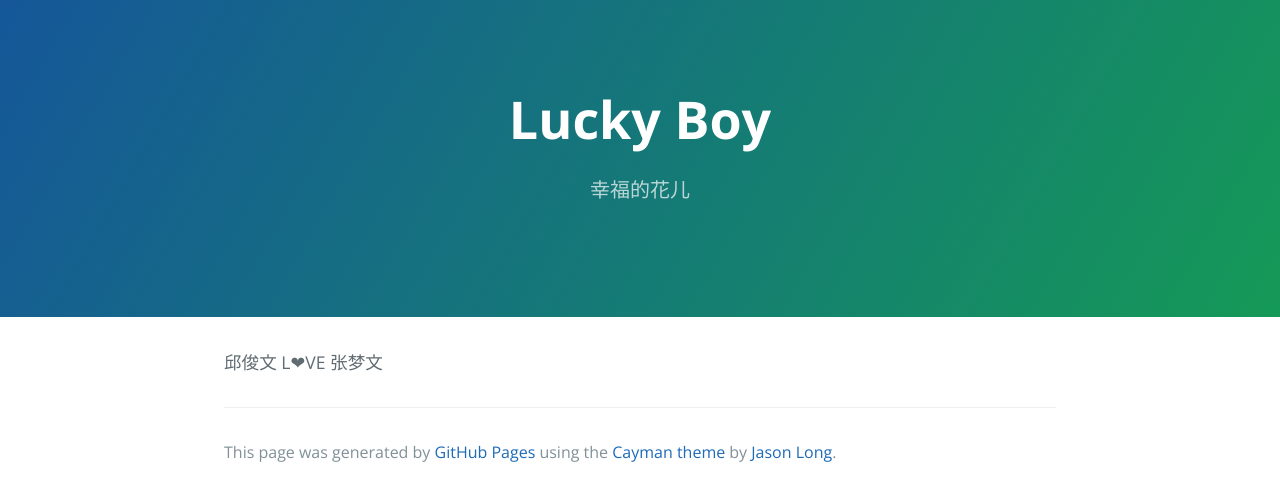
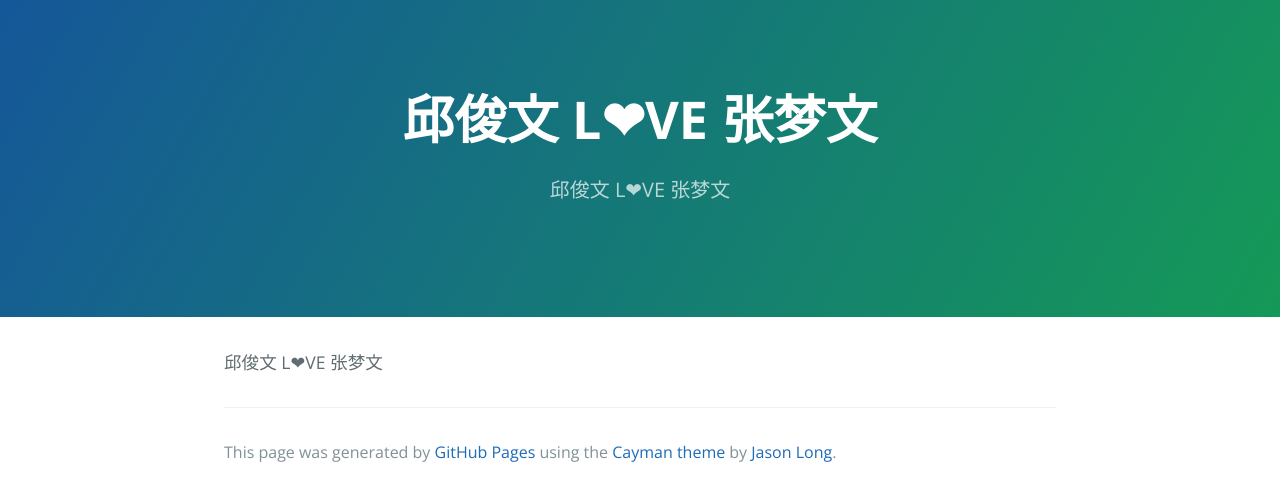
Before and after one commit to qiujunwen123/qiujunwen123.github.io, a plain HTML site: page index.html in a window 1280 px wide. Drawn offline with nearby package versions, Linux system fonts and the light colour scheme.

Commit message:
Replace master branch with page content via GitHub

```diff
--- a/index.html
+++ b/index.html
@@ -2,7 +2,7 @@
 <html lang="en-us">
   <head>
     <meta charset="UTF-8">
-    <title>Lucky Boy by qiujunwen123</title>
+    <title>邱俊文 L❤VE 张梦文 by qiujunwen123</title>
     <meta name="viewport" content="width=device-width, initial-scale=1">
     <link rel="stylesheet" type="text/css" href="stylesheets/normalize.css" media="screen">
     <link href='https://fonts.googleapis.com/css?family=Open+Sans:400,700' rel='stylesheet' type='text/css'>
@@ -11,12 +11,12 @@
   </head>
   <body>
     <section class="page-header">
-      <h1 class="project-name">Lucky Boy</h1>
-      <h2 class="project-tagline">幸福的花儿</h2>
+      <h1 class="project-name">邱俊文 L❤VE 张梦文</h1>
+      <h2 class="project-tagline">邱俊文 L❤VE 张梦文</h2>
     </section>
 
     <section class="main-content">
-      <p>邱俊文 L❤VE  张梦文</p>
+      <p>邱俊文 L❤VE 张梦文</p>
 
       <footer class="site-footer">
 
--- a/params.json
+++ b/params.json
@@ -1 +1 @@
-{"name":"Lucky Boy","tagline":"幸福的花儿","body":"❤❤❤❤❤❤幸福的花儿❤❤❤❤❤❤\r\n","google":"","note":"Don't delete this file! It's used internally to help with page regeneration."}
+{"name":"邱俊文 L❤VE 张梦文","tagline":"邱俊文 L❤VE 张梦文","body":"邱俊文 L❤VE 张梦文\r\n","google":"","note":"Don't delete this file! It's used internally to help with page regeneration."}
```
